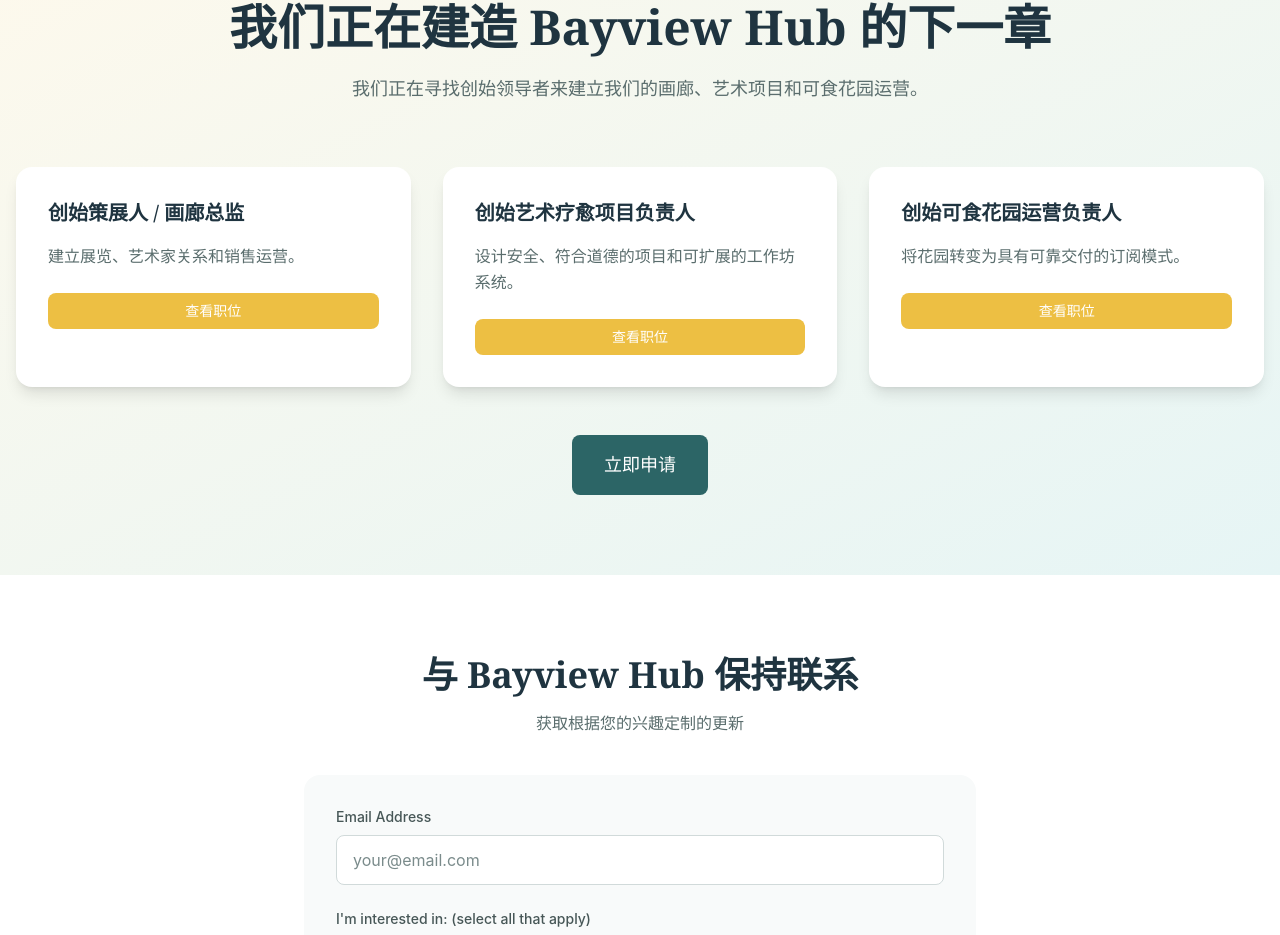
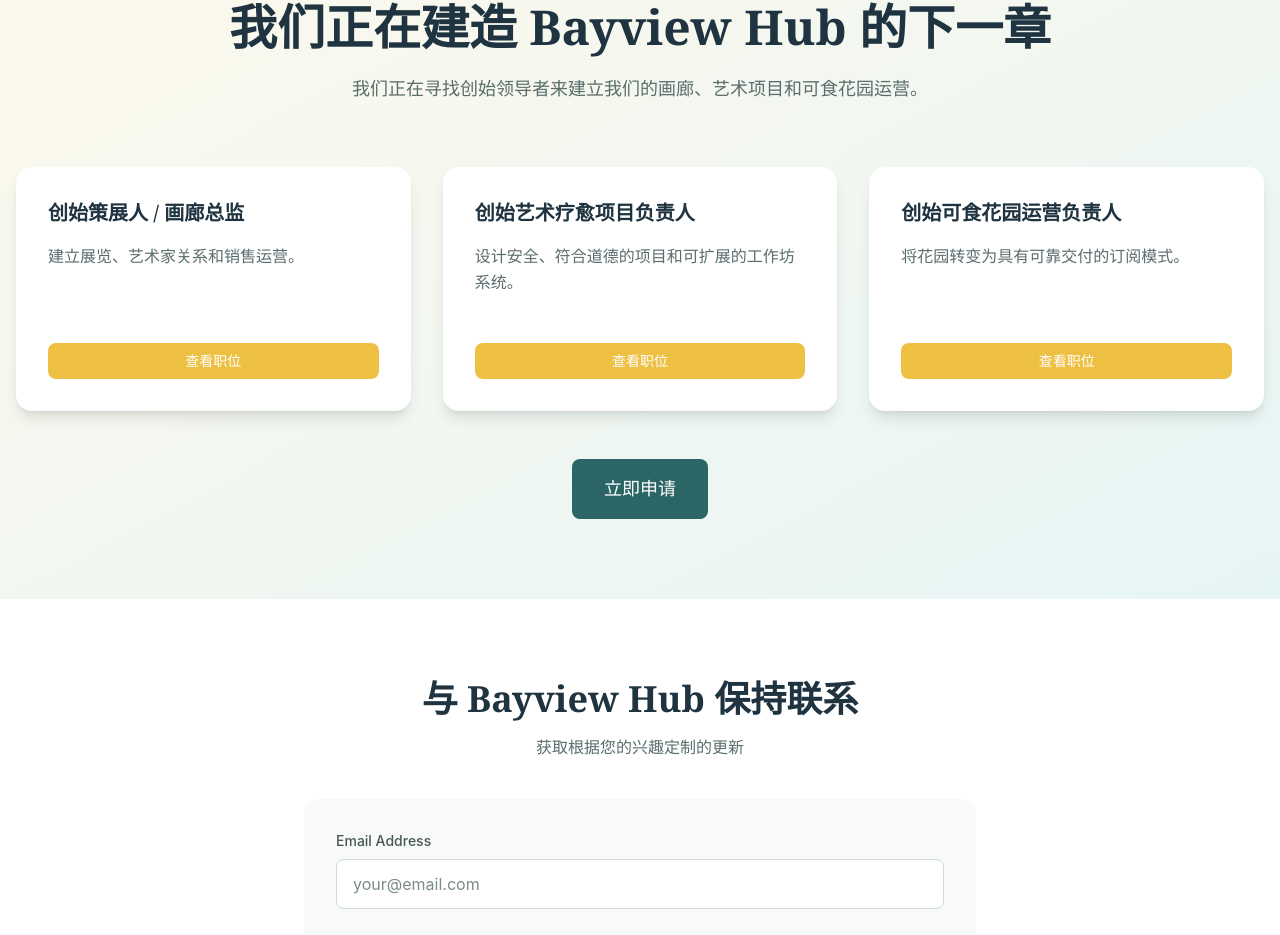
Before and after one commit to thepig365/bayviewhub, a Next.js app: page /zh in a window 1280 px wide. Shown: the part 3232-4167 px from the top of the page. Built offline with nearby package versions, Linux system fonts and the light colour scheme; no server answers.

Commit message:
Fix founding role card title contrast and align CTAs

```diff
--- a/app/page.tsx
+++ b/app/page.tsx
@@ -170,23 +170,25 @@
             {FOUNDING_ROLES.map((role) => (
               <div
                 key={role.id}
-                className="bg-white rounded-2xl p-8 shadow-lg hover:shadow-xl transition-shadow dark:bg-primary-900/60 dark:border dark:border-primary-700"
+                className="bg-white rounded-2xl p-8 shadow-lg hover:shadow-xl transition-shadow flex flex-col h-full dark:bg-primary-900/60 dark:border dark:border-primary-700"
               >
-                <h3 className="text-xl font-serif font-bold text-natural-900 mb-4">
+                <h3 className="text-xl font-serif font-bold text-natural-900 mb-4 dark:text-natural-50">
                   {role.title}
                 </h3>
-                <p className="text-natural-600 mb-6 leading-relaxed">
+                <div className="flex-1">
+                  <p className="text-natural-600 mb-6 leading-relaxed dark:text-natural-200">
                     {role.summary}
                   </p>
-                <ul className="space-y-2 mb-6">
+                  <ul className="space-y-2">
                     {role.responsibilities.slice(0, 3).map((resp, idx) => (
-                    <li key={idx} className="flex items-start text-sm text-natural-600">
-                      <span className="text-primary-600 mr-2">•</span>
+                      <li key={idx} className="flex items-start text-sm text-natural-600 dark:text-natural-200">
+                        <span className="text-primary-600 mr-2 dark:text-primary-300">•</span>
                         <span>{resp}</span>
                       </li>
                     ))}
                   </ul>
-                <Button href={`/partners/${role.id}`} variant="accent" size="sm" className="w-full">
+                </div>
+                <Button href={`/partners/${role.id}`} variant="accent" size="sm" className="w-full mt-6">
                   View Role
                 </Button>
               </div>
--- a/app/zh/page.tsx
+++ b/app/zh/page.tsx
@@ -189,38 +189,38 @@
           </div>
 
           <div className="grid grid-cols-1 md:grid-cols-3 gap-8 mb-12">
-            <div className="bg-white rounded-2xl p-8 shadow-lg hover:shadow-xl transition-shadow dark:bg-primary-900/60 dark:border dark:border-primary-700">
+            <div className="bg-white rounded-2xl p-8 shadow-lg hover:shadow-xl transition-shadow flex flex-col h-full dark:bg-primary-900/60 dark:border dark:border-primary-700">
               <h3 className="text-xl font-serif font-bold text-natural-900 mb-4 dark:text-natural-50">
                 创始策展人 / 画廊总监
               </h3>
-              <p className="text-natural-600 mb-6 leading-relaxed dark:text-natural-200">
+              <p className="text-natural-600 mb-6 leading-relaxed dark:text-natural-200 flex-1">
                 建立展览、艺术家关系和销售运营。
               </p>
-              <Button href="/zh/partners/curator" variant="accent" size="sm" className="w-full">
+              <Button href="/zh/partners/curator" variant="accent" size="sm" className="w-full mt-6">
                 查看职位
               </Button>
             </div>
 
-            <div className="bg-white rounded-2xl p-8 shadow-lg hover:shadow-xl transition-shadow dark:bg-primary-900/60 dark:border dark:border-primary-700">
+            <div className="bg-white rounded-2xl p-8 shadow-lg hover:shadow-xl transition-shadow flex flex-col h-full dark:bg-primary-900/60 dark:border dark:border-primary-700">
               <h3 className="text-xl font-serif font-bold text-natural-900 mb-4 dark:text-natural-50">
                 创始艺术疗愈项目负责人
               </h3>
-              <p className="text-natural-600 mb-6 leading-relaxed dark:text-natural-200">
+              <p className="text-natural-600 mb-6 leading-relaxed dark:text-natural-200 flex-1">
                 设计安全、符合道德的项目和可扩展的工作坊系统。
               </p>
-              <Button href="/zh/partners/art-therapy" variant="accent" size="sm" className="w-full">
+              <Button href="/zh/partners/art-therapy" variant="accent" size="sm" className="w-full mt-6">
                 查看职位
               </Button>
             </div>
 
-            <div className="bg-white rounded-2xl p-8 shadow-lg hover:shadow-xl transition-shadow dark:bg-primary-900/60 dark:border dark:border-primary-700">
+            <div className="bg-white rounded-2xl p-8 shadow-lg hover:shadow-xl transition-shadow flex flex-col h-full dark:bg-primary-900/60 dark:border dark:border-primary-700">
               <h3 className="text-xl font-serif font-bold text-natural-900 mb-4 dark:text-natural-50">
                 创始可食花园运营负责人
               </h3>
-              <p className="text-natural-600 mb-6 leading-relaxed dark:text-natural-200">
+              <p className="text-natural-600 mb-6 leading-relaxed dark:text-natural-200 flex-1">
                 将花园转变为具有可靠交付的订阅模式。
               </p>
-              <Button href="/zh/partners/garden-ops" variant="accent" size="sm" className="w-full">
+              <Button href="/zh/partners/garden-ops" variant="accent" size="sm" className="w-full mt-6">
                 查看职位
               </Button>
             </div>
```
Lines whose indentation alone changed are shown as unchanged.
